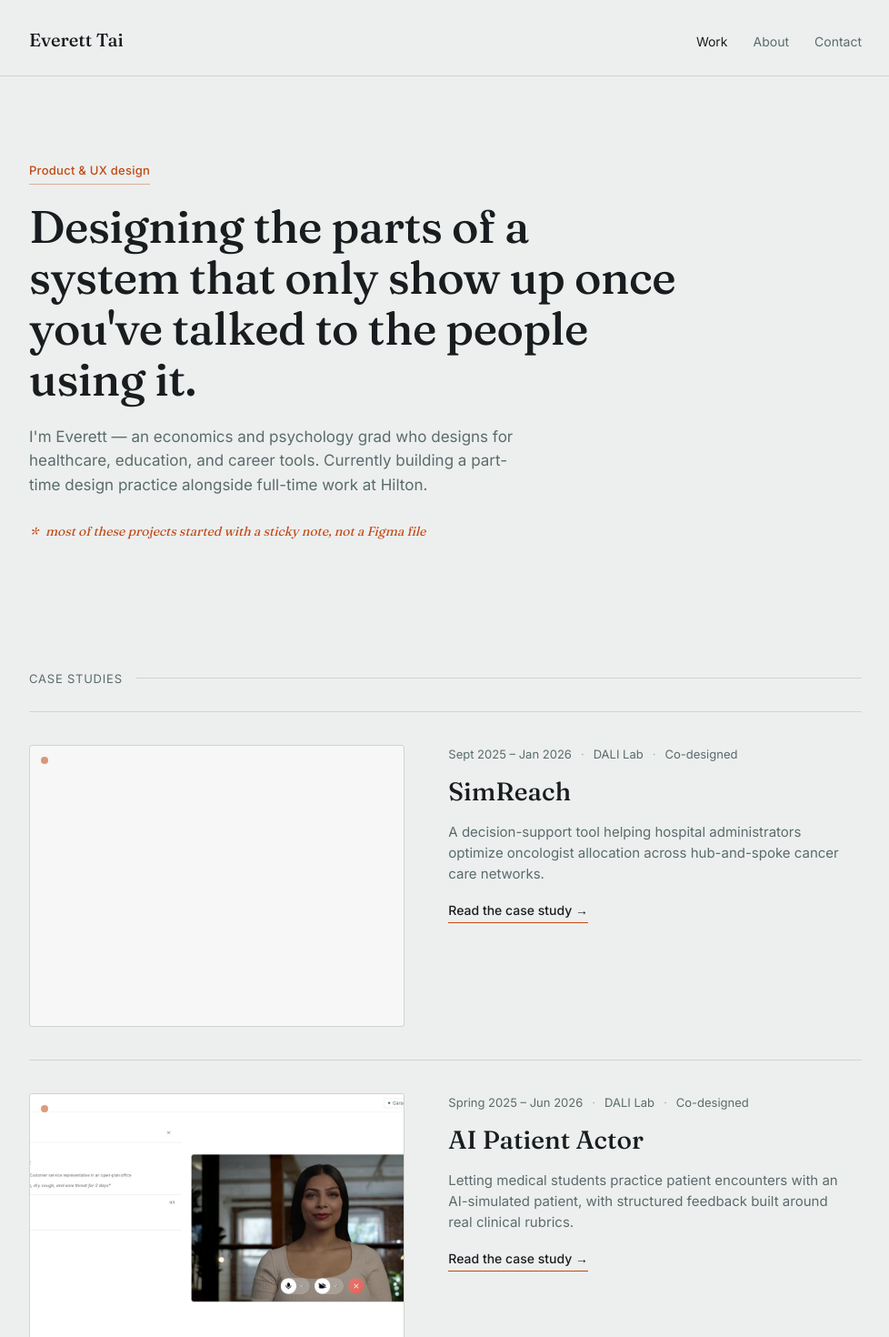
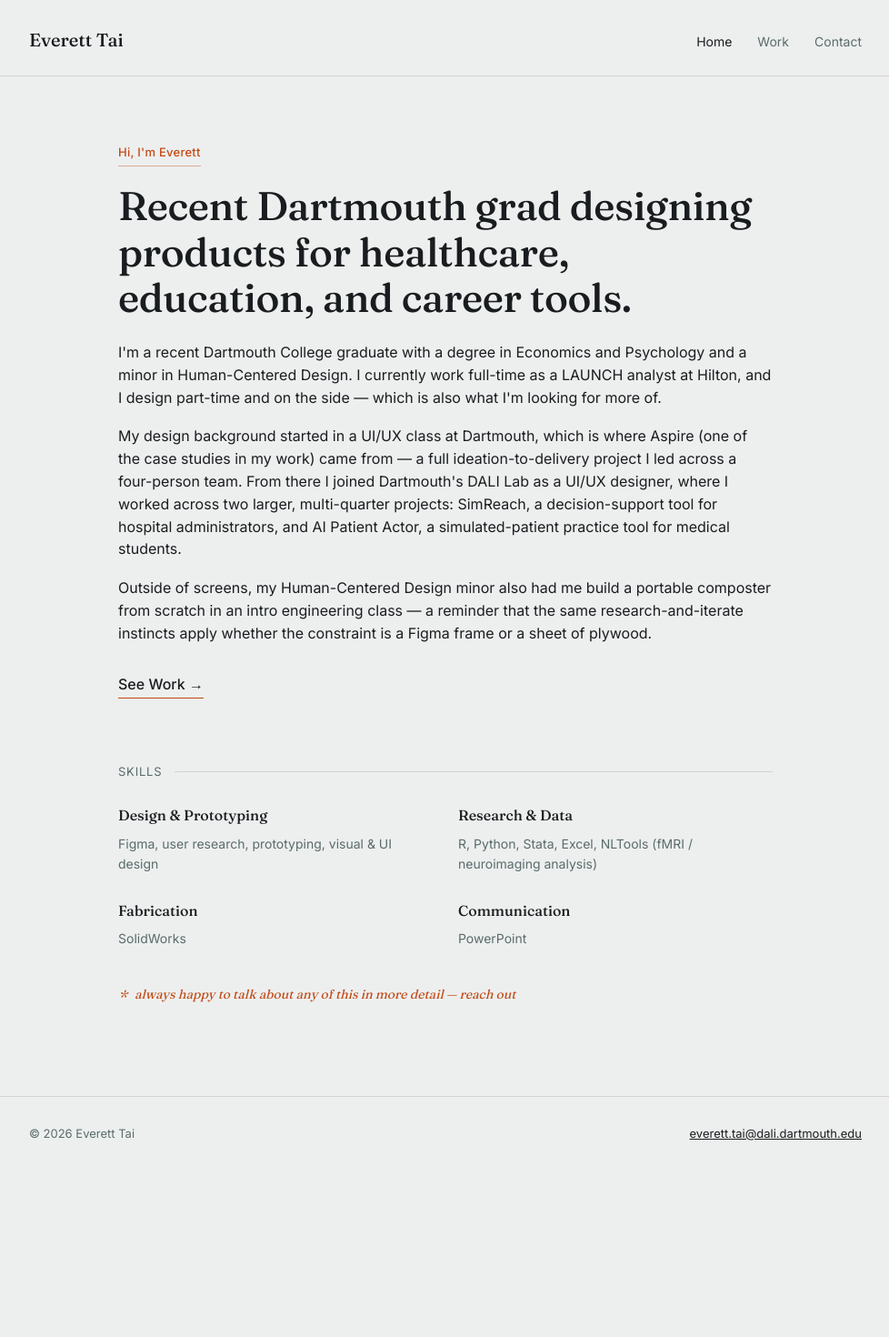
Before and after one commit to everetttai/design-portfolio, a React app: page / in a window 1280 px wide. Shown: the top 1470 px of the page at 91% size, without its empty margins (150-1128 px from the left). After the commit the page ends 1306 px from the top, so only its background shows below. Built offline with nearby package versions, Linux system fonts and the light colour scheme; the HTML template or start-up script is replaced by a standard one.

Commit message:
Restructure site: Home with bio/skills, Portfolio page with category filters

```diff
--- a/src/App.jsx
+++ b/src/App.jsx
@@ -1,7 +1,7 @@
 import { BrowserRouter, Routes, Route } from 'react-router-dom';
 import Layout from './components/Layout';
 import Home from './pages/Home';
-import About from './pages/About';
+import Portfolio from './pages/Portfolio';
 import CaseStudy from './pages/CaseStudy';
 
 export default function App() {
@@ -10,7 +10,7 @@ export default function App() {
       <Layout>
         <Routes>
           <Route path="/" element={<Home />} />
-          <Route path="/about" element={<About />} />
+          <Route path="/portfolio" element={<Portfolio />} />
           <Route path="/work/:slug" element={<CaseStudy />} />
         </Routes>
       </Layout>
--- a/src/components/CaseStudyCard.jsx
+++ b/src/components/CaseStudyCard.jsx
@@ -1,6 +1,9 @@
 import { Link } from 'react-router-dom';
 
 export default function CaseStudyCard({ to, meta, title, description, isFirst, image }) {
+  const ThumbWrapper = to ? Link : 'div';
+  const thumbProps = to ? { to } : {};
+
   return (
     <div style={{
       display: 'grid',
@@ -13,7 +16,7 @@ export default function CaseStudyCard({ to, meta, title, description, isFirst, i
     }}
     className="case-study-row reveal-on-scroll"
     >
-      <Link to={to} className="case-thumb-link" style={{
+      <ThumbWrapper {...thumbProps} className="case-thumb-link" style={{
         background: 'var(--bg-card)',
         borderRadius: '3px',
         aspectRatio: '4 / 3',
@@ -46,7 +49,20 @@ export default function CaseStudyCard({ to, meta, title, description, isFirst, i
             }}
           />
         )}
-      </Link>
+        {!image && (
+          <div style={{
+            width: '100%',
+            height: '100%',
+            display: 'flex',
+            alignItems: 'center',
+            justifyContent: 'center',
+            color: 'var(--ink-soft)',
+            fontSize: '13px',
+          }}>
+            {title}
+          </div>
+        )}
+      </ThumbWrapper>
       <div>
         <div style={{
           fontSize: '13px',
@@ -78,7 +94,11 @@ export default function CaseStudyCard({ to, meta, title, description, isFirst, i
         }}>
           {description}
         </p>
-        <Link className="case-link" to={to}>Read the case study →</Link>
+        {to ? (
+          <Link className="case-link" to={to}>Read the case study →</Link>
+        ) : (
+          <span style={{ fontSize: '14px', color: 'var(--ink-soft)' }}>Write-up coming soon</span>
+        )}
       </div>
     </div>
   );
--- a/src/components/Layout.jsx
+++ b/src/components/Layout.jsx
@@ -28,8 +28,8 @@ export default function Layout({ children }) {
             Everett Tai
           </Link>
           <nav style={{ display: 'flex', gap: '28px' }}>
-            <NavLink to="/" style={navLinkStyle} end>Work</NavLink>
-            <NavLink to="/about" style={navLinkStyle}>About</NavLink>
+            <NavLink to="/" style={navLinkStyle} end>Home</NavLink>
+            <NavLink to="/portfolio" style={navLinkStyle}>Work</NavLink>
             <a href="mailto:everett.tai@dali.dartmouth.edu" style={{ color: 'var(--ink-soft)', textDecoration: 'none', fontSize: '14px' }}>
               Contact
             </a>
--- a/src/pages/Home.jsx
+++ b/src/pages/Home.jsx
@@ -1,16 +1,9 @@
-import CaseStudyCard from '../components/CaseStudyCard';
-import FieldNoteCard from '../components/FieldNoteCard';
-import useScrollReveal from '../hooks/useScrollReveal';
-import aipaHero from '../assets/aipa/avatar_encounter.jpg';
-import aspireHero from '../assets/aspire/solution_screens.jpg';
+import { Link } from 'react-router-dom';
 
 export default function Home() {
-  useScrollReveal();
+  return (
+    <div className="wrap" style={{ padding: '70px 0 100px', maxWidth: '720px' }}>
 
-  return (
-    <div className="wrap">
-
-      <section style={{ padding: '90px 0 70px', maxWidth: '720px' }}>
       <span style={{
         fontSize: '13px',
         color: 'var(--accent)',
@@ -21,65 +14,114 @@ export default function Home() {
         borderBottom: '1px solid rgba(194, 73, 20, 0.4)',
         paddingBottom: '5px',
       }}>
-          Product &amp; UX design
+        Hi, I'm Everett
       </span>
+
       <h1 style={{
         fontFamily: 'var(--font-display)',
         fontWeight: 500,
-          fontSize: '50px',
-          lineHeight: 1.12,
+        fontSize: '44px',
+        lineHeight: 1.15,
         letterSpacing: '-0.01em',
         marginBottom: '22px',
       }}>
-          {/* TODO: Everett — replace with your own framing, this is a placeholder */}
-          Designing the parts of a system that only show up once you've talked to the people using it.
+        Recent Dartmouth grad designing products for healthcare, education, and career tools.
       </h1>
-        <p style={{ fontSize: '17px', color: 'var(--ink-soft)', maxWidth: '540px' }}>
-          I'm Everett — an economics and psychology grad who designs for healthcare, education,
-          and career tools. Currently building a part-time design practice alongside full-time
-          work at Hilton.
+
+      <p style={{ fontSize: '16px', marginBottom: '18px' }}>
+        I'm a recent Dartmouth College graduate with a degree in Economics and Psychology
+        and a minor in Human-Centered Design. I currently work full-time as a LAUNCH analyst
+        at Hilton, and I design part-time and on the side — which is also what I'm looking
+        for more of.
       </p>
-        <div className="note">most of these projects started with a sticky note, not a Figma file</div>
-      </section>
 
-      <div className="section-label">Case studies</div>
+      <p style={{ fontSize: '16px', marginBottom: '18px' }}>
+        My design background started in a UI/UX class at Dartmouth, which is where Aspire
+        (one of the case studies in my work) came from — a full ideation-to-delivery project
+        I led across a four-person team. From there I joined Dartmouth's DALI Lab as a UI/UX
+        designer, where I worked across two larger, multi-quarter projects: SimReach, a
+        decision-support tool for hospital administrators, and AI Patient Actor, a
+        simulated-patient practice tool for medical students.
+      </p>
 
-      <CaseStudyCard
-        to="/work/simreach"
-        meta={['Sept 2025 – Jan 2026', 'DALI Lab', 'Co-designed']}
-        title="SimReach"
-        description="A decision-support tool helping hospital administrators optimize oncologist allocation across hub-and-spoke cancer care networks."
-        isFirst
-      />
+      <p style={{ fontSize: '16px', marginBottom: '32px' }}>
+        Outside of screens, my Human-Centered Design minor also had me build a portable
+        composter from scratch in an intro engineering class — a reminder that the same
+        research-and-iterate instincts apply whether the constraint is a Figma frame or a
+        sheet of plywood.
+      </p>
 
-      <CaseStudyCard
-        to="/work/aipa"
-        meta={['Spring 2025 – Jun 2026', 'DALI Lab', 'Co-designed']}
-        title="AI Patient Actor"
-        description="Letting medical students practice patient encounters with an AI-simulated patient, with structured feedback built around real clinical rubrics."
-        image={aipaHero}
-      />
+      <Link to="/portfolio" className="case-link" style={{ fontSize: '16px', marginBottom: '50px', display: 'inline-block' }}>
+        See Work →
+      </Link>
 
-      <div className="section-label">Also worth a look</div>
+      <div className="section-label" style={{ marginTop: '20px' }}>Skills</div>
 
       <div style={{
         display: 'grid',
         gridTemplateColumns: '1fr 1fr',
         gap: '28px',
-        paddingBottom: '60px',
+        marginBottom: '40px',
       }}>
-        <FieldNoteCard
-          to="/work/aspire"
-          tag="Capstone · 3 weeks"
-          title="Aspire"
-          description="A learn-by-doing hub for career skills, built and led across a 4-person team in three weeks for Dartmouth's Intro to UI/UX course."
-          image={aspireHero}
-        />
-        <FieldNoteCard
-          tag="Other work"
-          title="Composter"
-          description="A physical product design project from an intro engineering class — constraint-driven design beyond the screen."
-        />
+        <div>
+          <h4 style={{
+            fontFamily: 'var(--font-display)',
+            fontWeight: 500,
+            fontSize: '16px',
+            marginBottom: '8px',
+          }}>
+            Design &amp; Prototyping
+          </h4>
+          <p style={{ fontSize: '14px', color: 'var(--ink-soft)' }}>
+            Figma, user research, prototyping, visual &amp; UI design
+          </p>
+        </div>
+
+        <div>
+          <h4 style={{
+            fontFamily: 'var(--font-display)',
+            fontWeight: 500,
+            fontSize: '16px',
+            marginBottom: '8px',
+          }}>
+            Research &amp; Data
+          </h4>
+          <p style={{ fontSize: '14px', color: 'var(--ink-soft)' }}>
+            R, Python, Stata, Excel, NLTools (fMRI / neuroimaging analysis)
+          </p>
+        </div>
+
+        <div>
+          <h4 style={{
+            fontFamily: 'var(--font-display)',
+            fontWeight: 500,
+            fontSize: '16px',
+            marginBottom: '8px',
+          }}>
+            Fabrication
+          </h4>
+          <p style={{ fontSize: '14px', color: 'var(--ink-soft)' }}>
+            SolidWorks
+          </p>
+        </div>
+
+        <div>
+          <h4 style={{
+            fontFamily: 'var(--font-display)',
+            fontWeight: 500,
+            fontSize: '16px',
+            marginBottom: '8px',
+          }}>
+            Communication
+          </h4>
+          <p style={{ fontSize: '14px', color: 'var(--ink-soft)' }}>
+            PowerPoint
+          </p>
+        </div>
+      </div>
+
+      <div className="note">
+        always happy to talk about any of this in more detail — reach out
       </div>
 
     </div>
--- /dev/null
+++ b/src/pages/Portfolio.jsx
@@ -0,0 +1,157 @@
+import { useState } from 'react';
+import CaseStudyCard from '../components/CaseStudyCard';
+import FieldNoteCard from '../components/FieldNoteCard';
+import useScrollReveal from '../hooks/useScrollReveal';
+import aipaHero from '../assets/aipa/avatar_encounter.jpg';
+import aspireHero from '../assets/aspire/solution_screens.jpg';
+
+const CATEGORIES = ['All', 'Design', 'Research', 'Other'];
+
+// Each project is tagged with the categories it belongs to, so a project
+// can show up under more than one filter if that's ever true (e.g. a
+// design project with a strong research component).
+const PROJECTS = [
+  {
+    id: 'simreach',
+    categories: ['Design'],
+    deep: true,
+    to: '/work/simreach',
+    meta: ['Sept 2025 – Jan 2026', 'DALI Lab', 'Co-designed'],
+    title: 'SimReach',
+    description: 'A decision-support tool helping hospital administrators optimize oncologist allocation across hub-and-spoke cancer care networks.',
+    image: null,
+  },
+  {
+    id: 'aipa',
+    categories: ['Design'],
+    deep: true,
+    to: '/work/aipa',
+    meta: ['Spring 2025 – Jun 2026', 'DALI Lab', 'Co-designed'],
+    title: 'AI Patient Actor',
+    description: 'Letting medical students practice patient encounters with an AI-simulated patient, with structured feedback built around real clinical rubrics.',
+    image: aipaHero,
+  },
+  {
+    id: 'aspire',
+    categories: ['Design'],
+    deep: false,
+    to: '/work/aspire',
+    tag: 'Capstone · 3 weeks',
+    title: 'Aspire',
+    description: "A learn-by-doing hub for career skills, built and led across a 4-person team in three weeks for Dartmouth's Intro to UI/UX course.",
+    image: aspireHero,
+  },
+  {
+    id: 'composter',
+    categories: ['Other'],
+    deep: false,
+    to: null,
+    tag: 'Other work',
+    title: 'Composter',
+    description: 'A physical product design project from an intro engineering class — constraint-driven design beyond the screen.',
+    image: null,
+  },
+  // Research projects go here once ready. Tagged 'Research' so the filter
+  // picks them up automatically — no structural changes needed later.
+];
+
+export default function Portfolio() {
+  useScrollReveal();
+  const [activeCategory, setActiveCategory] = useState('All');
+
+  const filtered = PROJECTS.filter(
+    (p) => activeCategory === 'All' || p.categories.includes(activeCategory)
+  );
+
+  const deepProjects = filtered.filter((p) => p.deep);
+  const lightProjects = filtered.filter((p) => !p.deep);
+
+  return (
+    <div className="wrap" style={{ paddingBottom: '60px' }}>
+
+      <section style={{ padding: '60px 0 30px' }}>
+        <h1 style={{
+          fontFamily: 'var(--font-display)',
+          fontWeight: 500,
+          fontSize: '38px',
+          marginBottom: '14px',
+        }}>
+          Work
+        </h1>
+        <p style={{ fontSize: '16px', color: 'var(--ink-soft)', maxWidth: '540px' }}>
+          Design case studies, research, and other projects.
+        </p>
+      </section>
+
+      <div style={{ display: 'flex', gap: '10px', marginBottom: '20px', flexWrap: 'wrap' }}>
+        {CATEGORIES.map((cat) => (
+          <button
+            key={cat}
+            onClick={() => setActiveCategory(cat)}
+            className="category-filter-btn"
+            data-active={activeCategory === cat}
+            style={{
+              fontFamily: 'var(--font-body)',
+              fontSize: '13px',
+              fontWeight: 500,
+              padding: '7px 16px',
+              borderRadius: '999px',
+              background: activeCategory === cat ? 'var(--ink)' : 'transparent',
+              color: activeCategory === cat ? 'var(--bg)' : 'var(--ink-soft)',
+              cursor: 'pointer',
+            }}
+          >
+            {cat}
+          </button>
+        ))}
+      </div>
+
+      {deepProjects.length > 0 && (
+        <>
+          <div className="section-label">Case studies</div>
+          {deepProjects.map((p, i) => (
+            <CaseStudyCard
+              key={p.id}
+              to={p.to}
+              meta={p.meta}
+              title={p.title}
+              description={p.description}
+              image={p.image}
+              isFirst={i === 0}
+            />
+          ))}
+        </>
+      )}
+
+      {lightProjects.length > 0 && (
+        <>
+          <div className="section-label">Also worth a look</div>
+          <div style={{
+            display: 'grid',
+            gridTemplateColumns: 'repeat(auto-fit, minmax(260px, 1fr))',
+            gap: '28px',
+            paddingBottom: '40px',
+          }}>
+            {lightProjects.map((p) => (
+              <FieldNoteCard
+                key={p.id}
+                to={p.to}
+                tag={p.tag}
+                title={p.title}
+                description={p.description}
+                image={p.image}
+              />
+            ))}
+          </div>
+        </>
+      )}
+
+      {filtered.length === 0 && (
+        <p style={{ color: 'var(--ink-soft)', padding: '40px 0' }}>
+          Nothing here yet for this category — check back soon.
+        </p>
+      )}
+
+    </div>
+  );
+}
```
Also changed, not shown: src/styles/tokens.css (+13 -0 lines). Lines whose indentation alone changed are shown as unchanged.
